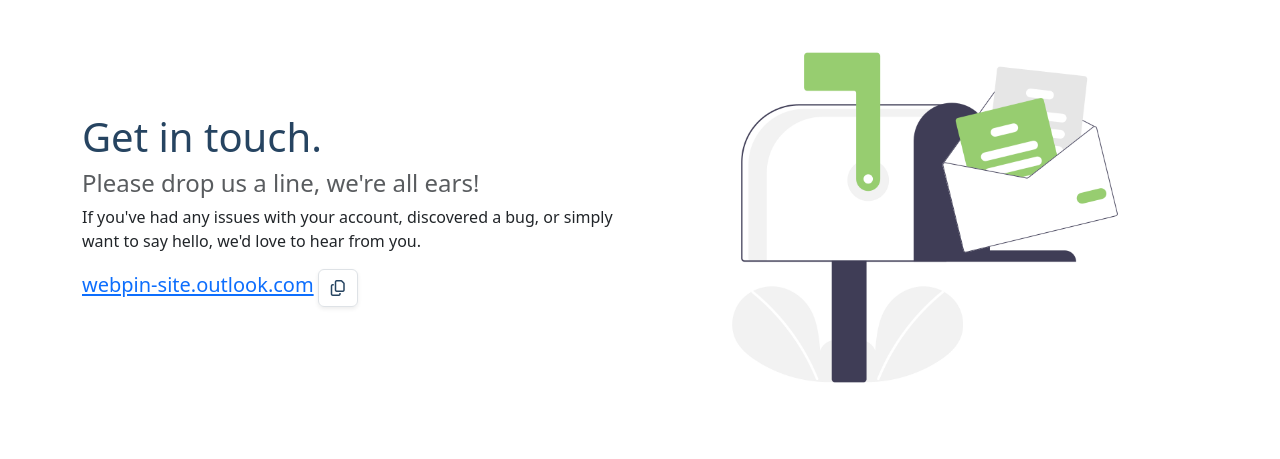
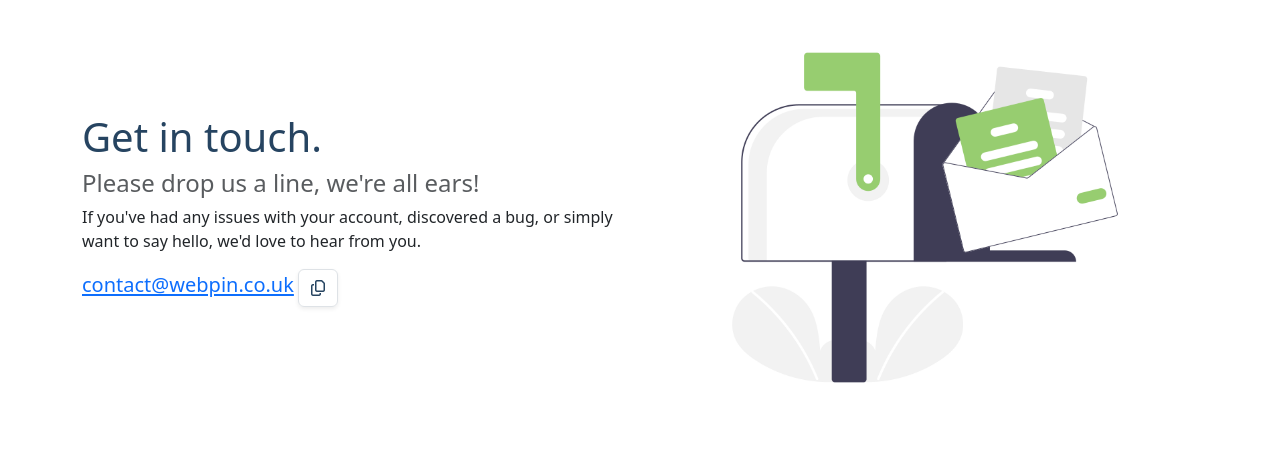
Before and after one commit to levetation/Webpin, a Django app: page /contact in a window 1280 px wide. Shown: the part 197-656 px from the top of the page. Run offline with Django 4.2, Linux system fonts and the light colour scheme; some libraries are stand-ins or nearby versions.

Commit message:
11/04/2023

```diff
--- a/bookmarks/settings.py
+++ b/bookmarks/settings.py
@@ -25,7 +25,7 @@ SECRET_KEY = 'django-insecure-ik70_70nxqyrr#a9%cb))x_9m0u4vb1x@wymlo)2h_+2$2dn2+
 # SECURITY WARNING: don't run with debug turned on in production!
 
 
-SESSION_EXPIRE_AT_BROWSER_CLOSE = False
+SESSION_EXPIRE_AT_BROWSER_CLOSE = True
 
 STATIC_URL = 'static/'
 
--- a/bookmarks_main/templates/bookmarks_main/contact.html
+++ b/bookmarks_main/templates/bookmarks_main/contact.html
@@ -23,7 +23,7 @@
             <p>If you've had any issues with your account, discovered a bug, or simply want to say hello, we'd love to hear from you.</p>
             <input type="hidden" value="webpin-site.outlook.com" id="myInput">
             <p>
-                <a href="mailto: webpin-site.outlook.com" class="fs-5">webpin-site.outlook.com</a>
+                <a href="mailto: contact@webpin.co.uk" class="fs-5">contact@webpin.co.uk</a>
                 <button class="btn shadow-sm border" onclick="copyText()"><i class="fa-regular fa-copy" style="color: #264461"></i></button>
             </p>
             <p class="text-success" id="message"></p>
@@ -47,7 +47,7 @@
 <script>
     function copyText() {
         /* Copy text into clipboard */
-        navigator.clipboard.writeText("webpin-site.outlook.com")
+        navigator.clipboard.writeText("contact@webpin.co.uk")
         .then(() => {
             /* Update message element with success text */
             document.getElementById("message").textContent = "Email copied to clipboard";
```
Also changed, not shown: bookmarks_main/templates/bookmarks_main/template.html (line endings or trailing spaces), db.sqlite3.
